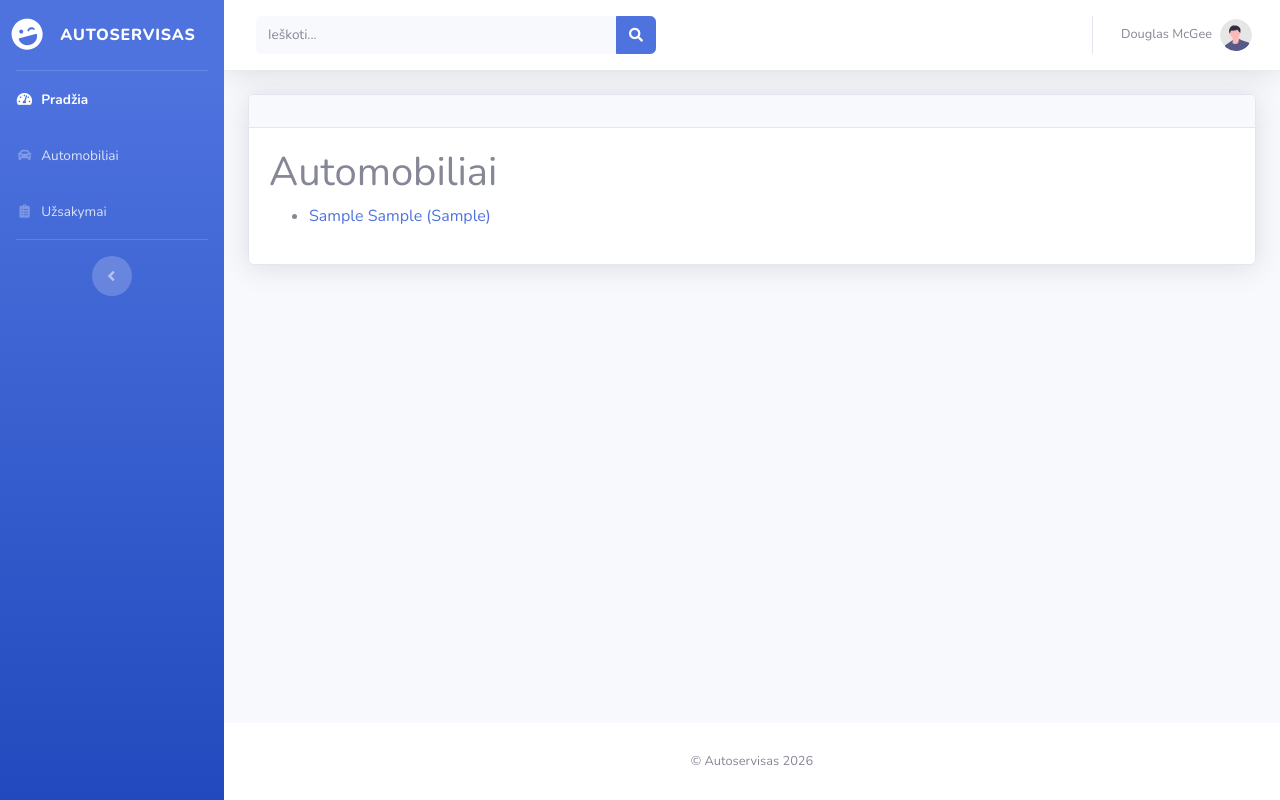
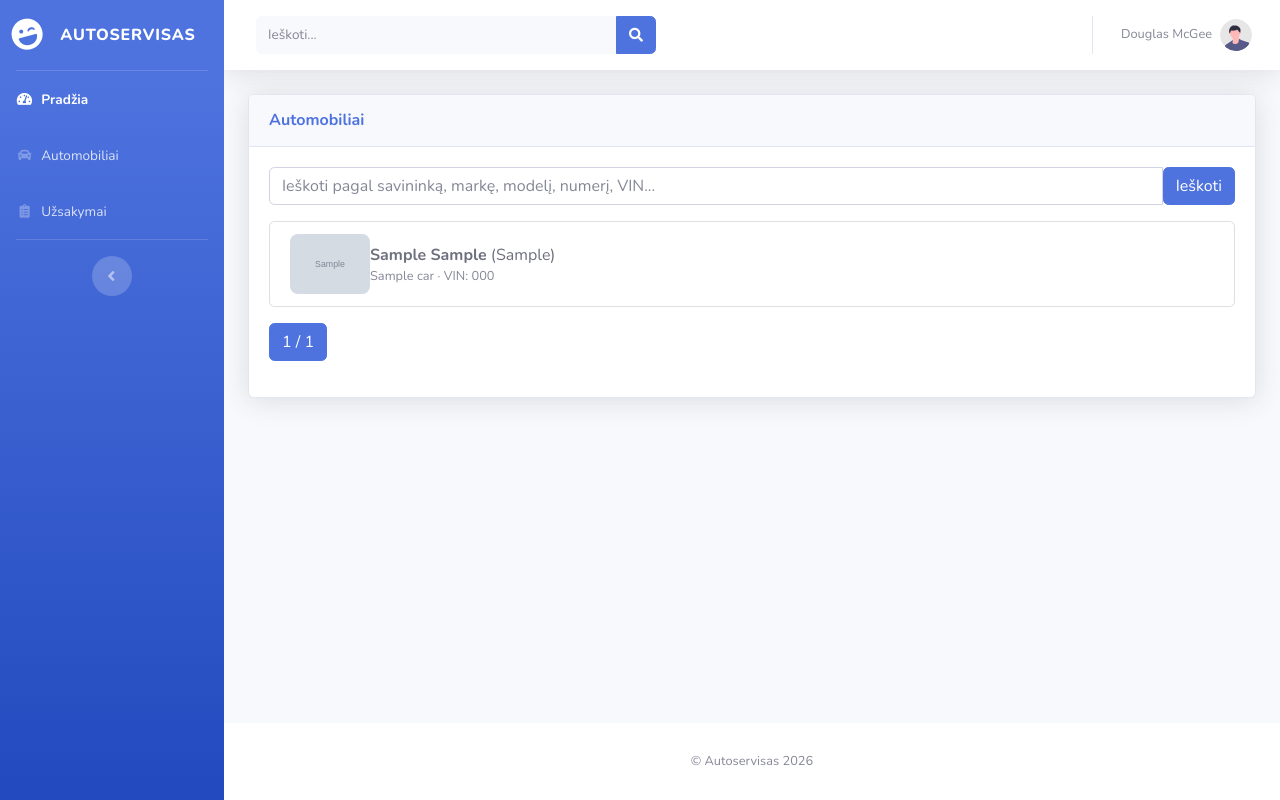
Before and after one commit to PovilasUrbonas/Autoservisas, a Django app: page /automobiliai/ in a window 1280 px wide. Run offline with Django 5.2, Linux system fonts and the light colour scheme; tables that the repository leaves empty hold one stand-in row (values such as "Sample post"); grey boxes marked "Sample" are stand-in pictures; some libraries are stand-ins or nearby versions.

Commit message:
Puslapiavimas ir paieskos idiegimas. Bug'u taisymas.

```diff
--- a/mysite/autoservice/admin.py
+++ b/mysite/autoservice/admin.py
@@ -28,6 +28,7 @@ class OrderAdmin(admin.ModelAdmin):
     ]
 
 
+@admin.register(Car)
 class CarAdmin(admin.ModelAdmin):
     list_display = ['make', 'model', 'client_name', 'license_plate', 'vin_code']
     list_filter = ['client_name', 'make', 'model']
@@ -49,7 +50,6 @@ class OrderLineAdmin(admin.ModelAdmin):
             return 0
         return obj.quantity * obj.service.price
 
-admin.site.register(Car, CarAdmin)
 admin.site.register(Service, ServiceAdmin)
 admin.site.register(Order, OrderAdmin)
 admin.site.register(OrderLine, OrderLineAdmin)
--- a/mysite/autoservice/models.py
+++ b/mysite/autoservice/models.py
@@ -8,7 +8,7 @@ class Car(models.Model):
     license_plate = models.CharField(verbose_name="License Plate", max_length=10)
     vin_code = models.CharField(verbose_name="VIN Code", max_length=20)
     client_name = models.CharField(verbose_name="Client Name", max_length=500)
-    # photo = models.ImageField('Photo', upload_to='car', null=True, blank=True)
+    photo = models.ImageField('Photo', upload_to='car', null=True, blank=True)
     # description = HTMLField(verbose_name="Description", max_length=3000, default="")
 
     def __str__(self):
--- a/mysite/autoservice/templates/cars.html
+++ b/mysite/autoservice/templates/cars.html
@@ -1,19 +1,55 @@
 {% extends "base.html" %}
 
-{% block title%}Automobiliai{% endblock %}
+{% block heading %}Automobiliai{% endblock %}
 
 {% block content %}
-<h1>Automobiliai</h1>
 
-<ul>
-  {% for car in cars %}
-    <li>
-      <a href="{% url 'autoservice:car-detail' car.id %}">
-        {{ car.make }} {{ car.model }} ({{ car.license_plate }})
-      </a>
+<form method="get" class="mb-3">
+  <div class="input-group">
+    <input type="text" name="q" value="{{ q }}" class="form-control"
+           placeholder="Ieškoti pagal savininką, markę, modelį, numerį, VIN...">
+    <button class="btn btn-primary" type="submit">Ieškoti</button>
+  </div>
+</form>
+
+<div class="list-group">
+  {% for car in page_obj %}
+    <a class="list-group-item list-group-item-action"
+       href="{% url 'autoservice:car-detail' car.id %}">
+      <div class="d-flex align-items-center gap-3">
+        {% if car.photo %}
+          <img src="{{ car.photo.url }}" alt="car photo" style="width:80px;height:60px;object-fit:cover;border-radius:8px;">
+        {% endif %}
+        <div>
+          <div><strong>{{ car.make }} {{ car.model }}</strong> ({{ car.license_plate }})</div>
+          <div class="text-muted small">{{ car.client_name }} · VIN: {{ car.vin_code }}</div>
+        </div>
+      </div>
+    </a>
+  {% empty %}
+    <div class="alert alert-info">Nėra registruotų automobilių.</div>
+  {% endfor %}
+</div>
+
+<!-- Pagination -->
+<nav class="mt-3">
+  <ul class="pagination">
+    {% if page_obj.has_previous %}
+      <li class="page-item">
+        <a class="page-link" href="?q={{ q }}&page={{ page_obj.previous_page_number }}">«</a>
+      </li>
+    {% endif %}
+
+    <li class="page-item active">
+      <span class="page-link">{{ page_obj.number }} / {{ page_obj.paginator.num_pages }}</span>
     </li>
-  {% empty %}
-    <li>Nėra registruotų automobilių</li>
-  {% endfor %}
-</ul>
+
+    {% if page_obj.has_next %}
+      <li class="page-item">
+        <a class="page-link" href="?q={{ q }}&page={{ page_obj.next_page_number }}">»</a>
+      </li>
+    {% endif %}
+  </ul>
+</nav>
+
 {% endblock %}
--- a/mysite/autoservice/views.py
+++ b/mysite/autoservice/views.py
@@ -1,7 +1,8 @@
 from django.shortcuts import render, get_object_or_404
 from django.views.generic import ListView, DetailView
 from .models import Service, Order, Car, OrderLine
-from django.views import generic
+from django.core.paginator import Paginator
+from django.db.models import Q
 
 
 def index(request):
@@ -21,8 +22,28 @@ def index(request):
 # A) 2 funkcijos automobiliams
 # -------------------------
 def cars_list(request):
-    cars = Car.objects.all().order_by("make", "model", "license_plate")
-    return render(request, "cars.html", {"cars": cars})
+    q = request.GET.get("q", "").strip()
+
+    cars_qs = Car.objects.all().order_by("make", "model", "license_plate")
+
+    if q:
+        cars_qs = cars_qs.filter(
+            Q(client_name__icontains=q) |
+            Q(make__icontains=q) |
+            Q(model__icontains=q) |
+            Q(license_plate__icontains=q) |
+            Q(vin_code__icontains=q)
+        )
+
+    paginator = Paginator(cars_qs, 5)  # ← kiek automobilių puslapyje
+    page_number = request.GET.get("page")
+    page_obj = paginator.get_page(page_number)
+
+    context = {
+        "page_obj": page_obj,
+        "q": q,
+    }
+    return render(request, "cars.html", context)
 
 
 def car_detail(request, pk: int):
@@ -38,6 +59,7 @@ class OrderListView(ListView):
     template_name = "order_list.html"
     context_object_name = "orders"
     ordering = ["-date"]
+    paginate_by = 5
 
 
 class OrderDetailView(DetailView):
@@ -49,13 +71,3 @@ class OrderDetailView(DetailView):
         context = super().get_context_data(**kwargs)
         context["lines"] = self.object.lines.select_related("service")
         return context
-
-    # -------------------------
-    # C) Pagination
-    # -------------------------
-
-    class BookListView(generic.ListView):
-        model = Car
-        template_name = "car.html"
-        context_object_name = "cars"
-        paginate_by = 3
--- a/mysite/mysite/settings.py
+++ b/mysite/mysite/settings.py
@@ -122,3 +122,6 @@ STATIC_URL = 'static/'
 STATICFILES_DIRS = [
     BASE_DIR / 'autoservice' / 'static',
 ]
+
+MEDIA_URL = "/media/"
+MEDIA_ROOT = BASE_DIR / "media"
--- a/mysite/mysite/urls.py
+++ b/mysite/mysite/urls.py
@@ -1,7 +1,14 @@
 from django.contrib import admin
 from django.urls import path, include
+from django.conf import settings
+from django.conf.urls.static import static
 
 urlpatterns = [
     path("admin/", admin.site.urls),
-    path("", include("autoservice.urls")),   # visi puslapiai iš autoservice app
+    path("", include("autoservice.urls")),
 ]
+
+# Serve upload media files in development
+if settings.DEBUG:
+    urlpatterns += static(settings.MEDIA_URL,
+document_root=settings.MEDIA_ROOT)
--- /dev/null
+++ b/requirements.txt
@@ -0,0 +1 @@
+Django~=6.0.1
```
Also changed, not shown: mysite/autoservice/templates/car_detail.html (+11 -1 lines), mysite/autoservice/templates/order_list.html (+21 -0 lines).
